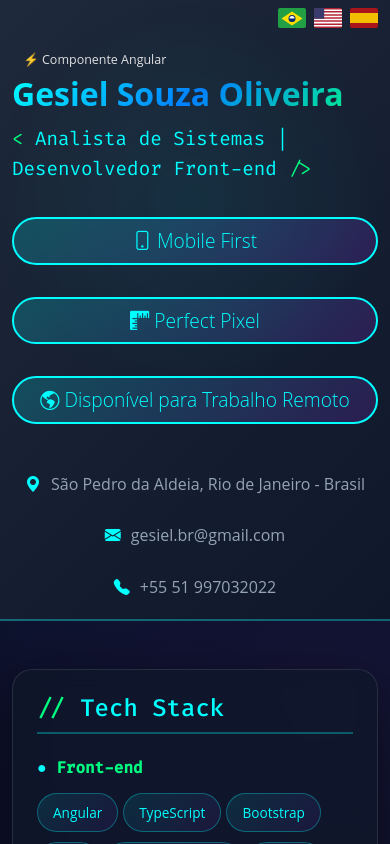
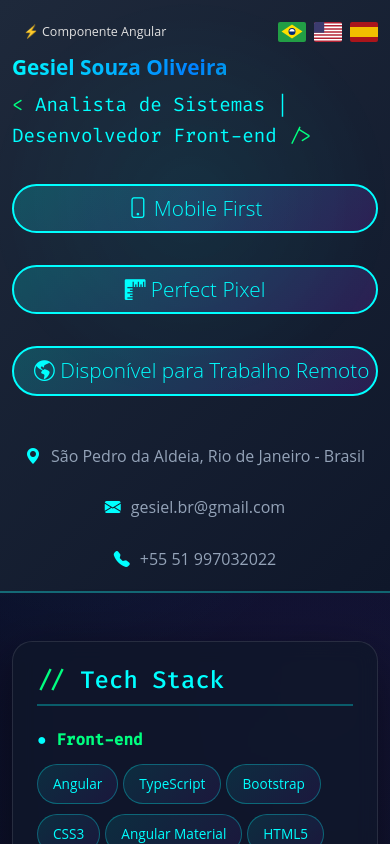
Before and after one commit to gesielbr/gesiel-tech-resume, an Angular app: page / in a window 390 px wide. Shown: the top 844 px of the page. Built offline with nearby package versions, Linux system fonts and the light colour scheme.

Commit message:
Ajustes responsividade

```diff
--- a/src/app/header/header.css
+++ b/src/app/header/header.css
@@ -36,7 +36,7 @@
 }
 
 h1 {
-  font-size: clamp(2rem, 5vw, 3.5rem);
+  font-size: clamp(1.3rem, 3vw, 3.5rem);
   font-weight: 700;
   background: linear-gradient(
     135deg,
@@ -73,6 +73,7 @@ h1 {
   color: var(--primary-cyan);
   padding: 12px 20px;
   font-size: 1.2rem;
+  font-size: clamp(1.3rem, 1vw, 1.2rem);
   font-weight: 100;
   min-width: -webkit-fill-available;
 }
--- a/src/app/header/header.html
+++ b/src/app/header/header.html
@@ -1,9 +1,11 @@
 <header class="header-section py-2 py-md-5">
   <div class="container">
-    <div class="language-switcher d-flex gap-2 justify-content-end mb-2">
-      <img src="/assets/flags/br.svg" alt="Português" class="flag-icon" />
-      <img src="/assets/flags/us.svg" alt="English" class="flag-icon" />
-      <img src="/assets/flags/es.svg" alt="Español" class="flag-icon" />
+    <div class="row d-none d-md-flex">
+      <div class="col-md-12 language-switcher d-flex gap-2 justify-content-end mb-2">
+        <img src="/assets/flags/br.svg" alt="Português" class="flag-icon" />
+        <img src="/assets/flags/us.svg" alt="English" class="flag-icon" />
+        <img src="/assets/flags/es.svg" alt="Español" class="flag-icon" />
+      </div>
     </div>
     <div class="header-content">
       <!-- AVISO DO COMPONENTE -->
@@ -12,18 +14,25 @@
       </span> -->
       <!-- COLUNA DO AVISO (mobile invertido / md+ normal + mb-md-3) -->
       <!-- COLUNA DO TÍTULO (mobile invertido / md+ normal) -->
-      <div class="row">
-        <div class="col-12 col-md-6 order-2 order-md-1">
+      <div class="row d-flex align-items-center">
+        <div class="col-12 col-md-6 order-2 order-md-1 order-3">
           <h1 class="mt-lg-0" itemscope itemtype="https://schema.org/Person">
             <span itemprop="name">{{ profileData.name }}</span>
           </h1>
         </div>
         <div
-          class="col-12 col-md-6 d-flex align-items-center justify-content-md-end mt-2 mt-md-0 order-1 order-md-2"
+          class="col-6 col-md-6 d-flex align-items-center justify-content-md-end my-2 my-md-0 order-1 order-md-2"
         >
           <span class="component-notice notice-responsive" role="status" aria-live="polite">
             ⚡ Componente Angular
           </span>
+        </div>
+        <div
+          class="col-6 language-switcher d-flex gap-2 justify-content-end my-2 my-md-0 order-2 d-md-none"
+        >
+          <img src="/assets/flags/br.svg" alt="Português" class="flag-icon" />
+          <img src="/assets/flags/us.svg" alt="English" class="flag-icon" />
+          <img src="/assets/flags/es.svg" alt="Español" class="flag-icon" />
         </div>
       </div>
 
```
